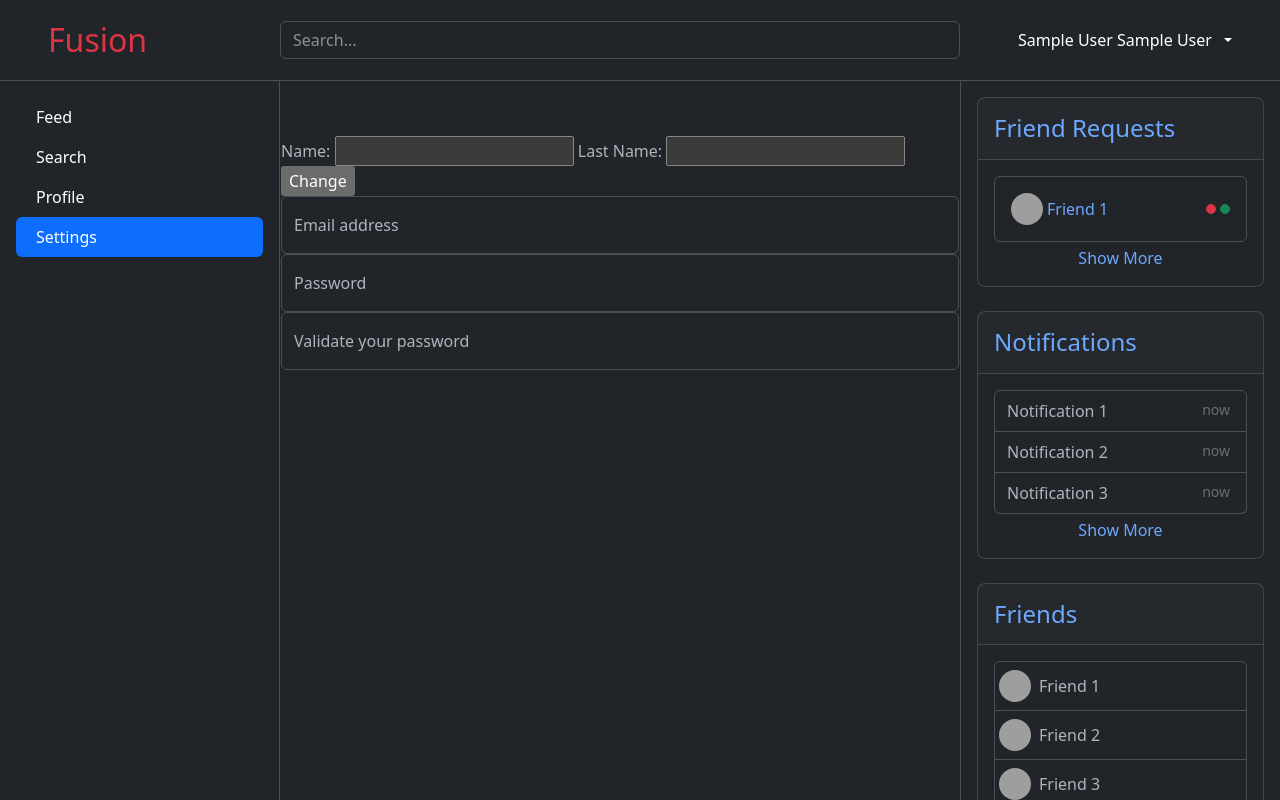
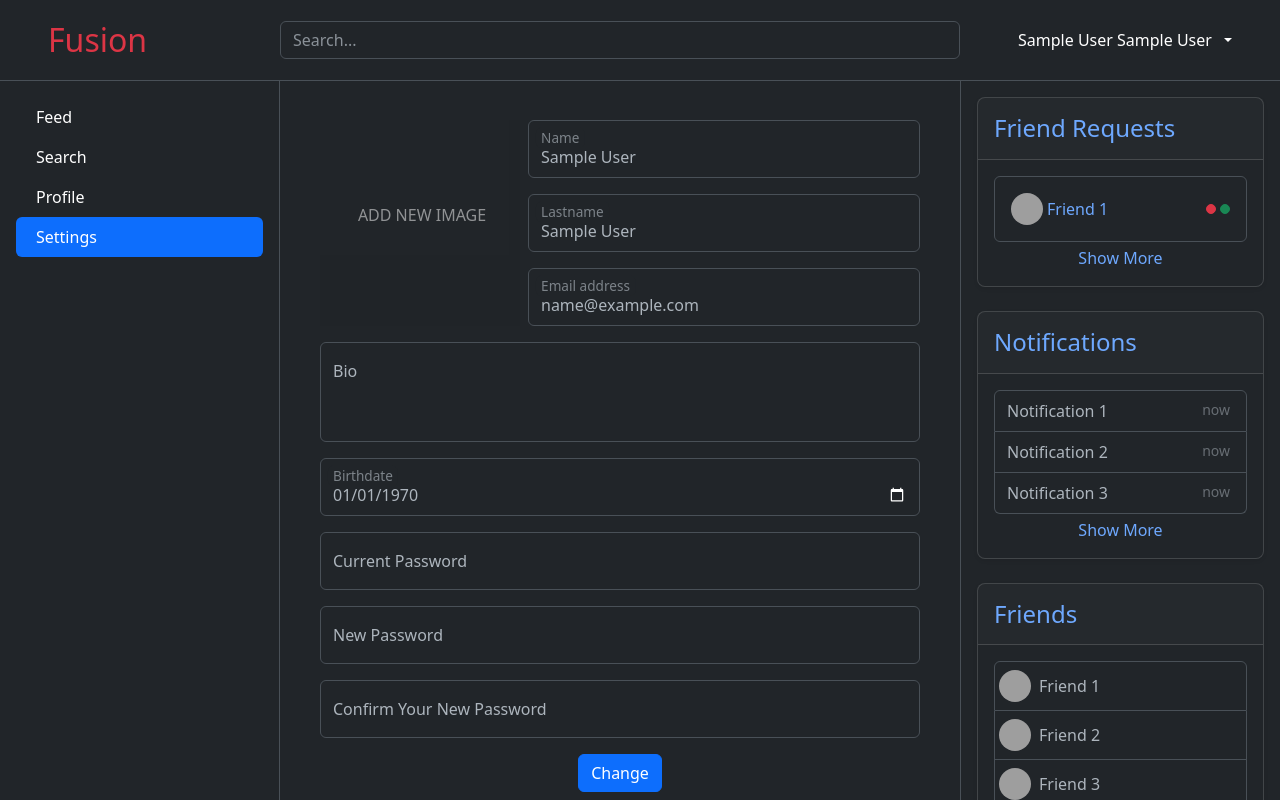
Before and after one commit to dogukanzky/256-project, a PHP site: page /settings.php in a window 1280 px wide. Run offline with PHP 8.4, Linux system fonts and the light colour scheme; the visitor is signed in with stand-in values (Sample User, id 1); some libraries are stand-ins or nearby versions; grey boxes are pictures that could not be loaded.

Commit message:
50-settings-page (#51)

```diff
--- a/models/users.model.php
+++ b/models/users.model.php
@@ -27,13 +27,13 @@ class UsersModel
         return $this->db->lastInsertId();
     }
 
-    public function update_User($userId, $name, $last_name, $email, $birthday, $password)
+    public function update_User($userId, $name, $last_name, $email, $birthday, $bio)
     {
-        $sql = "UPDATE users SET name=?, last_name=?, email=?,birthday=?, password=? WHERE id=?";
+        $sql = "UPDATE users SET name=?, last_name=?, email=?, birth_date=?, bio=? WHERE id=?";
 
         // Assuming you have a database connection object stored in the variable $conn
         $stmt = $this->db->prepare($sql);
-        $stmt->execute([$name, $last_name, $email, $birthday, $password]);
+        $stmt->execute([$name, $last_name, $email, $birthday, $bio, $userId]);
 
 
         // Additional code if needed, such as error handling or success messages
@@ -85,6 +85,13 @@ class UsersModel
 
         return true;
     }
-
+    public function changePassword($id, $newPass)
+    {
+        $query = "UPDATE users SET password = ? WHERE id = ?";
+        $stmt = $this->db->prepare($query);
+        $hashPassw = password_hash($newPass, PASSWORD_BCRYPT);
+        $stmt->execute([$hashPassw, $id]);
+        return true;
+    }
 }
 ?>
--- a/settings.php
+++ b/settings.php
@@ -1,5 +1,29 @@
 <?php
 include($_SERVER["DOCUMENT_ROOT"] . "/core/__init__.php");
+
+$pm = new UsersModel($db);
+$id = $_SESSION['user_id'];
+$user = $pm->findOne($id);
+if ($_SERVER["REQUEST_METHOD"] === "POST" && !empty($_POST)) {
+    extract($_POST);
+
+    if (strlen(trim($passwordInput)) !== 0 && strlen(trim($passwordAgainInput)) !== 0 && $passwordInput === $passwordAgainInput) {
+        if (password_verify($floatingPassword, $user['password'])) {
+            $pm->changePassword($user['id'], $passwordAgainInput);
+            $pm->update_User($id, $name, $lastname, $email, $birth_date, $bio);
+            $res = 1;
+        } else {
+            echo "WRONG PASSWORD";
+            $res = 0;
+        }
+    } else {
+        $pm->update_User($id, $name, $lastname, $email, $birth_date, $bio);
+        $res = 1;
+    }
+    $user = $pm->findOne($id);
+
+}
+
 ?>
 
 <!DOCTYPE html>
@@ -7,73 +31,148 @@ include($_SERVER["DOCUMENT_ROOT"] . "/core/__init__.php");
 
 <head>
     <?php include($_SERVER["DOCUMENT_ROOT"] . "/core/head.php"); ?>
+    <style>
+        #image-overlay {
+            position: absolute;
+            transition: all .5s;
+        }
+
+        #image-overlay:hover {
+            opacity: 0.8 !important;
+            cursor: pointer;
+        }
+    </style>
 </head>
-<p>
-<form method="POST">
-    <label for="NAME">Name:
 
-    </label>
-    <input type="text" id="NAME" name="NAME" required>
+<body data-bs-theme="dark" class="d-flex justify-content-center">
+    <?php include($_SERVER["DOCUMENT_ROOT"] . "/layouts/main.php"); ?>
+    <form method="POST" enctype="multipart/form-data" style="width: 600px;">
+        <div class="d-flex flex-column gap-3">
+            <input type="file" style="display:none" name="newImage" id="newImage">
+            <div class="d-flex flex-row gap-2">
+                <div class="border-rounded" style="position:relative;width: 200px;">
+                    <div id="image-overlay"
+                        class="w-100 h-100 text-center d-flex align-items-center justify-content-center bg-dark opacity-50">
+                        <p class="text-white d-flex align-items-center justify-content-center gap-1 opacity-100">
+                            <iconify-icon icon="line-md:image" width="24" height="24"></iconify-icon>
+                            ADD NEW IMAGE
+                        </p>
+                    </div>
+                    <?php if (isset($user["picture"])) { ?>
+                        <img src="<?= filter_var($user["picture"], FILTER_SANITIZE_FULL_SPECIAL_CHARS) ?>"
+                            class="card-img-top " alt="..." id="post-image" width="200" height="200" class="rounded-circle">
+                    <?php } else { ?>
+                        <iconify-icon icon="heroicons:rocket-launch-solid" width="200" height="200" class="text-danger">
+                        </iconify-icon>
+                    <?php } ?>
+                </div>
+                <div class="d-flex flex-column flex-grow-1 gap-3">
+                    <div class="form-floating">
+                        <input type="text" id="NAME" name="name" required value="<?= $_USER['name'] ?>"
+                            class="form-control">
+                        <label for="name">Name</label>
+                    </div>
+                    <div class="form-floating">
+                        <input type="text" id="lastname" name="lastname" required value="<?= $_USER['last_name'] ?>"
+                            class="form-control">
+                        <label for="lastname">Lastname</label>
+                    </div>
+                    <div class="form-floating">
+                        <input type="email" class="form-control" id="floatingInput" name="email"
+                            value="<?= $user['email'] ?>">
+                        <label for="floatingInput">Email address</label>
+                    </div>
+                </div>
+            </div>
 
-    <label for="lastname">Last Name:</label>
-    <input type="text" id="lastname" name="lastname" required>
-    <input type="submit" value="Change">
 
 
             <div class="form-floating">
-        <input type="email" class="form-control" id="floatingInput" placeholder="name@example.com" name="email">
-        <label for="floatingInput">Email address</label>
+                <textarea class="form-control" placeholder="Leave a comment here" id="floatingTextarea2"
+                    style="height: 100px; resize: none;"
+                    name="bio"><?= filter_var($user['bio'], FILTER_SANITIZE_FULL_SPECIAL_CHARS) ?></textarea>
+                <label for="floatingTextarea2">Bio</label>
+            </div>
+
+            <div class="form-floating">
+                <input type="date" class="form-control" id="date" name="birth_date"
+                    value="<?= isset($user['birth_date']) ? $user['birth_date'] : '1970-01-01' ?>">
+                <label for="floatingInput">Birthdate</label>
             </div>
             <div class="form-floating">
                 <input type="password" class="form-control" id="floatingPassword" placeholder="Password"
                     name="floatingPassword">
-        <label for="floatingPassword">Password</label>
+                <label for="floatingPassword3">Current Password</label>
             </div>
             <div class="form-floating">
-        <input type="password" class="form-control" id="floatingPassword2" placeholder="Password"
-            name="floatingPassword2">
-        <label for="floatingPassword2">Validate your password</label>
+                <input type="password" class="form-control" id="passwordInput" name="passwordInput"
+                    placeholder="Password">
+                <label for="passwordInput">New Password</label>
+            </div>
+            <div class="form-floating">
+                <input type="password" class="form-control" id="passwordAgainInput" name="passwordAgainInput"
+                    placeholder="Password Again">
+                <label for="passwordAgainInput">Confirm Your New Password</label>
+            </div>
+            <div class="text-center w-100">
+                <input type="submit" value="Change" id="changeBtn" class="btn btn-primary">
             </div>
 
+            <span class="text-danger" id="passwordError" style="display: none;">Please enter matching
+                passwords.</span>
+        </div>
     </form>
-</p>
+    <?php include($_SERVER["DOCUMENT_ROOT"] . "/core/scripts.php"); ?>
+    <script>
+        document.getElementById("image-overlay").addEventListener("click", function () {
+            document.getElementById("newImage").onchange = function (e) {
+                const file = e.target.files[0];
+                const src = URL.createObjectURL(file);
+                const img = document.getElementById("post-image");
+                img.setAttribute("old-src", img.getAttribute("src"));
+                img.setAttribute("src", src);
+            }
+            document.getElementById("image-overlay").onclick = function () {
+                document.getElementById("newImage").click();
+            }
+        });
+    </script>
+    <script src="/src/common/js/helpers/show-toast.helper.js"></script>
+    <script>
+        $(document).ready(function () {
+            <?php
+            if (isset($res)) {
+                ?>
+                showToast({ title: "Form Update", color: "warning", description: "<?= $res === 1 ? "Update Succesful" : "ERROR" ?>" });
+            <?php } ?>
+            // Function to enable/disable the "Change" button based on password validation
+            function toggleChangeButton() {
+                var password = $('#passwordInput').val();
+                var passwordAgain = $('#passwordAgainInput').val();
 
-<body data-bs-theme="dark">
-    <?php include($_SERVER["DOCUMENT_ROOT"] . "/layouts/main.php"); ?>
+                if (password.trim().length && password === passwordAgain) {
+                    $('#changeBtn').prop('disabled', false);
+                    $('#passwordError').hide();
+                    $("#passwordInput, #passwordAgainInput").removeClass("is-invalid");
+                }
+                else if (!password.trim().length && !passwordAgain.trim().length) {
+                    $('#changeBtn').prop('disabled', false);
+                    $('#passwordError').hide();
+                    $("#passwordInput, #passwordAgainInput").removeClass("is-invalid");
+                }
+                else {
+                    $('#changeBtn').prop('disabled', true);
+                    $('#passwordError').show();
+                    $("#passwordInput, #passwordAgainInput").addClass("is-invalid");
+                }
 
+            }
 
+            // Listen for changes in the password fields
+            $('#passwordInput, #passwordAgainInput').on('input', toggleChangeButton);
 
-
-
-
-    <?php include($_SERVER["DOCUMENT_ROOT"] . "/core/scripts.php"); ?>
+        });
+    </script>
 </body>
 
 </html>
-<?php
-if ($_SERVER["REQUEST_METHOD"] === "POST") {
-
-    if ($_POST["NAME"] != " ") {
-        $newName = $_POST["NAME"];
-        $_USER['name'] = $newName;
-
-
-    }
-
-    if ($_POST["lastname"] != " ") {
-        $newLname = $_POST["lastname"];
-        $_USER["last_name"] = $newLname;
-    }
-
-
-    if ($_POST["floatingPassword"] !== $_POST["floatingPassword2"] || !isset($_POST["floatingPassword"]) || !isset($_POST["floatingPassword2"]))
-        echo "<H1>passwords do not match</H1>";
-    else {
-        $newPass = $_POST["floatingPassword"];
-        $_USER["password"] = $newPass;
-    }
-    $curUserID = $_SESSION["user_id"];
-    $_USER->update_User($curUserID, $name, $last_name, $email, $birthday, $password);
-    //profil fotosu biografi
-}
-?>
```
Also changed, not shown: profile.php (+6 -5 lines). Lines whose indentation alone changed are shown as unchanged.
